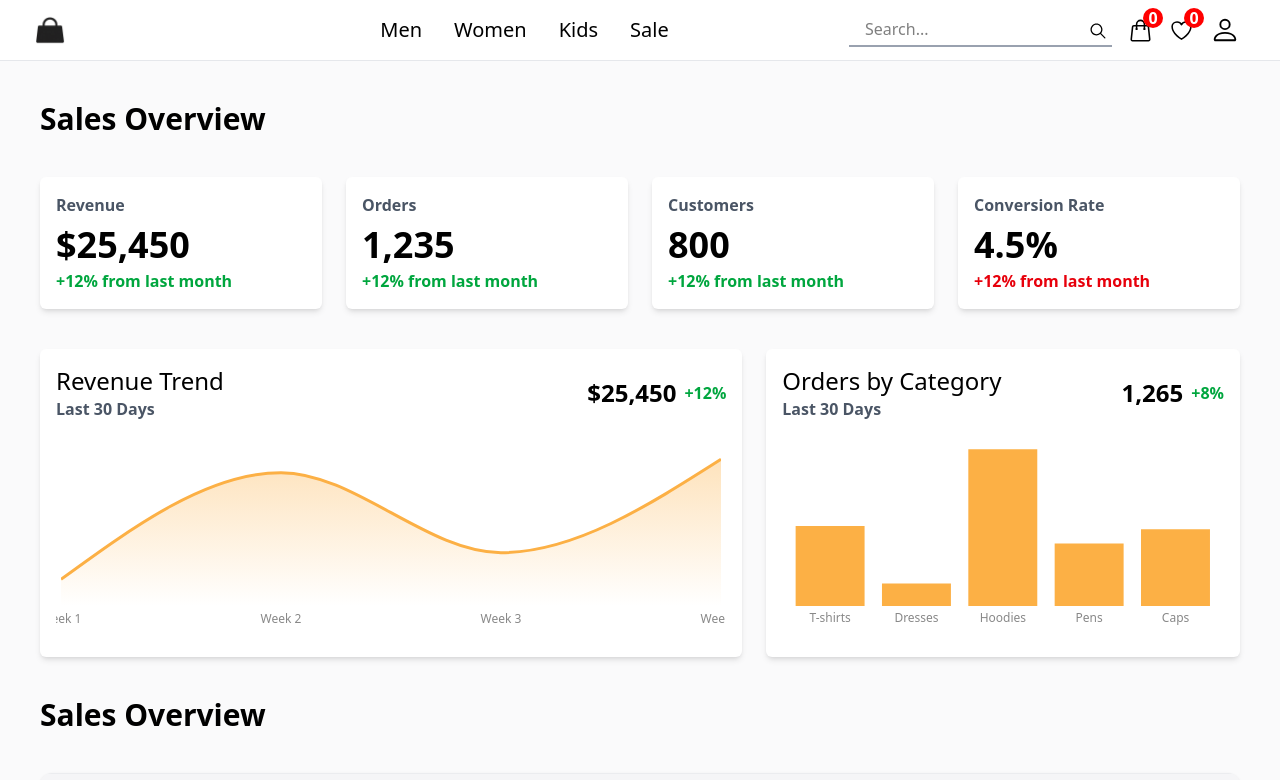
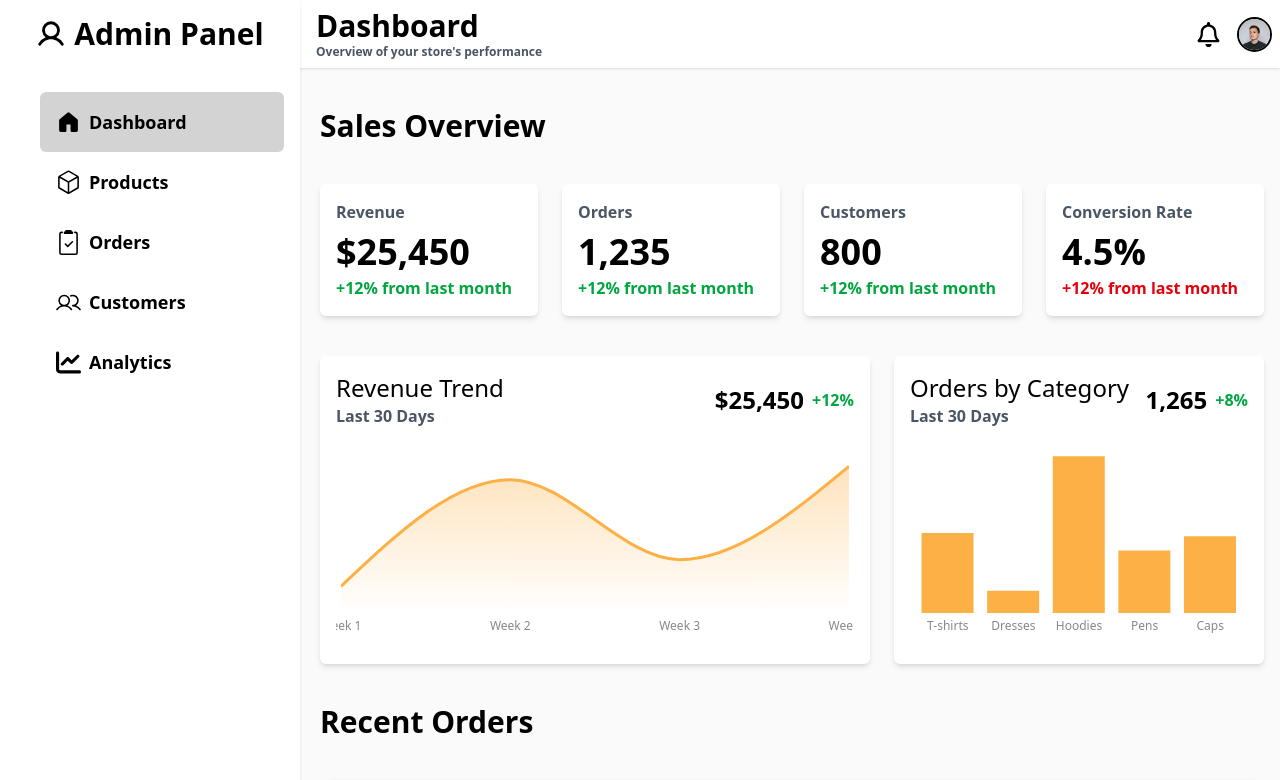
Before and after one commit to samado56/e-commerce-shop, a React (Vite) app: page /admin in a window 1280 px wide. Shown: the top 780 px of the page. Built offline with nearby package versions, Linux system fonts and the light colour scheme; no server answers.

Commit message:
dashboard & sidebar

```diff
--- a/src/App.jsx
+++ b/src/App.jsx
@@ -16,6 +16,9 @@ import Dashboard from "./admin/Dashboard";
 function App() {
   return (
     <>
+      <Routes>
+        <Route path="/admin" element={<Dashboard />} />
+      </Routes>
       <Header />
       <Routes>
         <Route path="/" element={<Home />} />
@@ -30,7 +33,6 @@ function App() {
         <Route path="/user" element={<User />} />
         <Route path="/order-details" element={<OrderDetails />} />
         {/* =========== admin ============ */}
-        <Route path="/admin" element={<Dashboard />} />
       </Routes>
     </>
   );
--- a/src/admin/Dashboard.jsx
+++ b/src/admin/Dashboard.jsx
@@ -1,6 +1,10 @@
 import { Box } from "@mui/material";
 import { useContext } from "react";
 import { GlobalContext } from "../context/globalContext";
+
+//component
+import SideBar from "../component/SideBar";
+import AdminHeader from "../component/AdminHeader";
 
 //recharts
 import {
@@ -113,6 +117,72 @@ const TinyBarChart = () => {
   );
 };
 
+const SalesOverview = () => {
+  return (
+    <>
+      <div className="grid grid-cols-[repeat(auto-fill,_minmax(200px,_1fr))] gap-6 text-center md:text-start">
+        <div className="p-4 shadow-md shadow-black/10 rounded-md bg-white">
+          <p className="text-gray-600 font-semibold mb-2">Revenue</p>
+          <h1 className="text-4xl font-bold mb-1">$25,450</h1>
+          <span className="block text-green-600 font-semibold">
+            +12% from last month{" "}
+          </span>
+        </div>
+        <div className="p-4 shadow-md shadow-black/10 rounded-md bg-white">
+          <p className="text-gray-600 font-semibold mb-2">Orders</p>
+          <h1 className="text-4xl font-bold mb-1">1,235</h1>
+          <span className="block text-green-600 font-semibold">
+            +12% from last month{" "}
+          </span>
+        </div>
+        <div className="p-4 shadow-md shadow-black/10 rounded-md bg-white">
+          <p className="text-gray-600 font-semibold mb-2">Customers</p>
+          <h1 className="text-4xl font-bold mb-1">800</h1>
+          <span className="block text-green-600 font-semibold">
+            +12% from last month{" "}
+          </span>
+        </div>
+        <div className="p-4 shadow-md shadow-black/10 rounded-md bg-white">
+          <p className="text-gray-600 font-semibold mb-2">Conversion Rate</p>
+          <h1 className="text-4xl font-bold mb-1">4.5%</h1>
+          <span className="block text-red-600 font-semibold">
+            +12% from last month{" "}
+          </span>
+        </div>
+      </div>
+      <div className="flex flex-col md:flex-row items-centr gap-6 mt-10">
+        <div className=" rounded-md shadow-md shadow-black/10 p-4 flex-1/3 bg-white">
+          <div className="flex items-center justify-between mb-5">
+            <div>
+              <h4 className="text-2xl font-medium ">Revenue Trend</h4>
+              <span className="text-gray-600 font-semibold">Last 30 Days</span>
+            </div>
+            <div className="flex items-center gap-2">
+              <h4 className="text-2xl font-bold ">$25,450</h4>
+              <span className="text-green-600 font-semibold">+12%</span>
+            </div>
+          </div>
+          {/* =========== Chart ============= */}
+          <SimpleAreaChart />
+        </div>
+        <div className=" rounded-md shadow-md shadow-black/10 p-4 flex-1/7 bg-white">
+          <div className="flex items-center justify-between mb-5">
+            <div>
+              <h4 className="text-2xl font-medium ">Orders by Category</h4>
+              <span className="text-gray-600 font-semibold">Last 30 Days</span>
+            </div>
+            <div className="flex items-center gap-2">
+              <h4 className="text-2xl font-bold ">1,265</h4>
+              <span className="text-green-600 font-semibold">+8%</span>
+            </div>
+          </div>
+          <TinyBarChart />
+        </div>
+      </div>
+    </>
+  );
+};
+
 const RecentOrders = () => {
   return (
     <>
@@ -173,7 +243,7 @@ const TopSellingProducts = () => {
   products.splice(4);
   return (
     <>
-      <div className="grid grid-cols-[repeat(auto-fill,_minmax(250px,_1fr))] gap-6 text-center md:text-start">
+      <div className="grid grid-cols-[repeat(auto-fill,_minmax(200px,_1fr))] gap-6 text-center md:text-start">
         {products &&
           products.map(({ title, thumbnail }, index) => {
             return (
@@ -229,77 +299,23 @@ const CustomerInsights = () => {
 export default function Dashboard() {
   return (
     <>
-      <div className=" px-4 md:px-10 py-[88px] md:pt-[61px] bg-gray-400/5 ">
-        <h2 className="text-3xl font-bold my-10">Sales Overview</h2>
-        <div className="grid grid-cols-[repeat(auto-fill,_minmax(250px,_1fr))] gap-6 text-center md:text-start">
-          <div className="p-4 shadow-md shadow-black/10 rounded-md bg-white">
-            <p className="text-gray-600 font-semibold mb-2">Revenue</p>
-            <h1 className="text-4xl font-bold mb-1">$25,450</h1>
-            <span className="block text-green-600 font-semibold">
-              +12% from last month{" "}
-            </span>
-          </div>
-          <div className="p-4 shadow-md shadow-black/10 rounded-md bg-white">
-            <p className="text-gray-600 font-semibold mb-2">Orders</p>
-            <h1 className="text-4xl font-bold mb-1">1,235</h1>
-            <span className="block text-green-600 font-semibold">
-              +12% from last month{" "}
-            </span>
-          </div>
-          <div className="p-4 shadow-md shadow-black/10 rounded-md bg-white">
-            <p className="text-gray-600 font-semibold mb-2">Customers</p>
-            <h1 className="text-4xl font-bold mb-1">800</h1>
-            <span className="block text-green-600 font-semibold">
-              +12% from last month{" "}
-            </span>
-          </div>
-          <div className="p-4 shadow-md shadow-black/10 rounded-md bg-white">
-            <p className="text-gray-600 font-semibold mb-2">Conversion Rate</p>
-            <h1 className="text-4xl font-bold mb-1">4.5%</h1>
-            <span className="block text-red-600 font-semibold">
-              +12% from last month{" "}
-            </span>
-          </div>
+      <div className="   bg-gray-400/5 ">
+        <AdminHeader />
+        <div className="pl-[80px] md:pl-[320px] pr-2 md:pr-4    ">
+          <SideBar />
+          <h2 className="text-3xl font-bold my-5 md:my-10">Sales Overview</h2>
+          <SalesOverview />
+          <h2 className="text-3xl font-bold my-5 md:my-10">Recent Orders</h2>
+          <RecentOrders />
+          <h2 className="text-3xl font-bold my-5 md:my-10">
+            Top Selling Products
+          </h2>
+          <TopSellingProducts />
+          <h2 className="text-3xl font-bold my-5 md:my-10">
+            Customer Insights
+          </h2>
+          <CustomerInsights />
         </div>
-        <div className="flex flex-col md:flex-row items-centr gap-6 mt-10">
-          <div className=" rounded-md shadow-md shadow-black/10 p-4 flex-1/3 bg-white">
-            <div className="flex items-center justify-between mb-5">
-              <div>
-                <h4 className="text-2xl font-medium ">Revenue Trend</h4>
-                <span className="text-gray-600 font-semibold">
-                  Last 30 Days
-                </span>
-              </div>
-              <div className="flex items-center gap-2">
-                <h4 className="text-2xl font-bold ">$25,450</h4>
-                <span className="text-green-600 font-semibold">+12%</span>
-              </div>
-            </div>
-            {/* =========== Chart ============= */}
-            <SimpleAreaChart />
-          </div>
-          <div className=" rounded-md shadow-md shadow-black/10 p-4 flex-1/7 bg-white">
-            <div className="flex items-center justify-between mb-5">
-              <div>
-                <h4 className="text-2xl font-medium ">Orders by Category</h4>
-                <span className="text-gray-600 font-semibold">
-                  Last 30 Days
-                </span>
-              </div>
-              <div className="flex items-center gap-2">
-                <h4 className="text-2xl font-bold ">1,265</h4>
-                <span className="text-green-600 font-semibold">+8%</span>
-              </div>
-            </div>
-            <TinyBarChart />
-          </div>
-        </div>
-        <h2 className="text-3xl font-bold my-10">Sales Overview</h2>
-        <RecentOrders />
-        <h2 className="text-3xl font-bold my-10">Top Selling Products</h2>
-        <TopSellingProducts />
-        <h2 className="text-3xl font-bold my-10">Customer Insights</h2>
-        <CustomerInsights />
       </div>
     </>
   );
--- /dev/null
+++ b/src/component/AdminHeader.jsx
@@ -0,0 +1,26 @@
+import avt from "../assets/imgs/r-avt1.jpeg";
+
+//icons
+import { FaRegBell } from "react-icons/fa";
+
+export default function AdminHeader() {
+  return (
+    <>
+      <div className="pl-[80px] md:pl-[316px] flex items-center justify-between bg-white p-2 shadow-sm shadow-black/10">
+        <div>
+          <h2 className="text-2xl md:text-3xl font-bold">Dashboard</h2>
+          <p className="text-gray-600 font-semibold text-xs">
+            Overview of your store's performance
+          </p>
+        </div>
+        <div className="flex items-center gap-4">
+          <FaRegBell size={25} />
+          <img
+            src={avt}
+            className="w-[35px] rounded-full border-2 border-black"
+          />
+        </div>
+      </div>
+    </>
+  );
+}
--- /dev/null
+++ b/src/component/SideBar.jsx
@@ -0,0 +1,53 @@
+import { GoHomeFill } from "react-icons/go";
+import { GoPackage } from "react-icons/go";
+import { BsClipboard2Check } from "react-icons/bs";
+import { PiUsers } from "react-icons/pi";
+import { FaChartLine } from "react-icons/fa6";
+import { BsPerson } from "react-icons/bs";
+import { PiUserBold } from "react-icons/pi";
+import { useState } from "react";
+import useResopnsive from "../hooks/useResponsive";
+
+export default function SideBar() {
+  const navs = [
+    { page: "Dashboard", icon: <GoHomeFill size={25} /> },
+    { page: "Products", icon: <GoPackage size={25} /> },
+    { page: "Orders", icon: <BsClipboard2Check size={25} /> },
+    { page: "Customers", icon: <PiUsers size={25} /> },
+    { page: "Analytics", icon: <FaChartLine size={25} /> },
+  ];
+
+  const [activePage, setActivePage] = useState("Dashboard");
+
+  const style = { backgroundColor: "lightgray", fontWeight: "bold" };
+
+  const { width } = useResopnsive();
+  const isSmallScreen = width > 767;
+  return (
+    <>
+      <div className="fixed top-0 left-0 h-[100vh] w-auto md:min-w-[300px] bg-white shadow-sm shadow-black/10 p-2 md:p-4">
+        <div className="flex items-center gap-2 mb-10 mx-auto w-fit">
+          <PiUserBold size={isSmallScreen ? 30 : 25} />
+          {isSmallScreen ? (
+            <h1 className="text-3xl font-bold">Admin Panel</h1>
+          ) : null}
+        </div>
+        <div className="md:pl-6">
+          {navs.map(({ page, icon }) => (
+            <div
+              key={page}
+              className="flex items-center gap-2 py-4 px-4 rounded-md w-full cursor-pointer"
+              style={activePage === page ? style : null}
+              onClick={() => setActivePage(page)}
+            >
+              {icon}
+              {isSmallScreen ? (
+                <h1 className="text-lg font-semibold ">{page}</h1>
+              ) : null}
+            </div>
+          ))}
+        </div>
+      </div>
+    </>
+  );
+}
```
